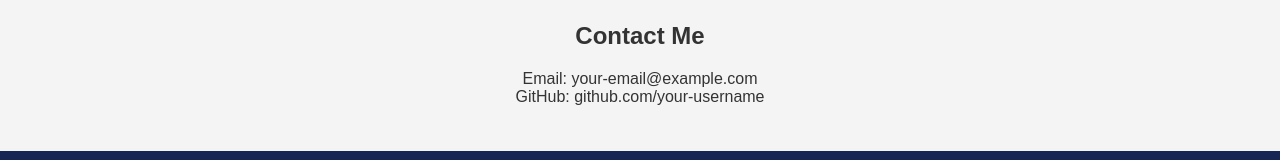
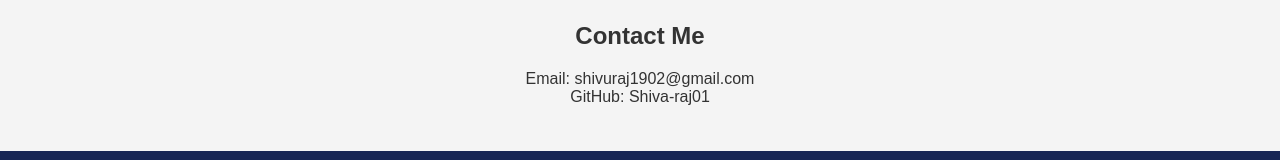
Before and after one commit to Shiva-raj01/static_protofolio, a plain HTML site: page index.html in a window 1280 px wide. Shown: the part 767-927 px from the top of the page. Drawn offline with Linux system fonts and the light colour scheme.

Commit message:
Update contact information in index.html

```diff
--- a/index.html
+++ b/index.html
@@ -46,8 +46,8 @@
 
     <section id="contact">
         <h2>Contact Me</h2>
-        <p>Email: your-email@example.com</p>
-        <p>GitHub: github.com/your-username</p>
+        <p>Email: shivuraj1902@gmail.com</p>
+        <p>GitHub: Shiva-raj01</p>
     </section>
 
     <footer>
```
